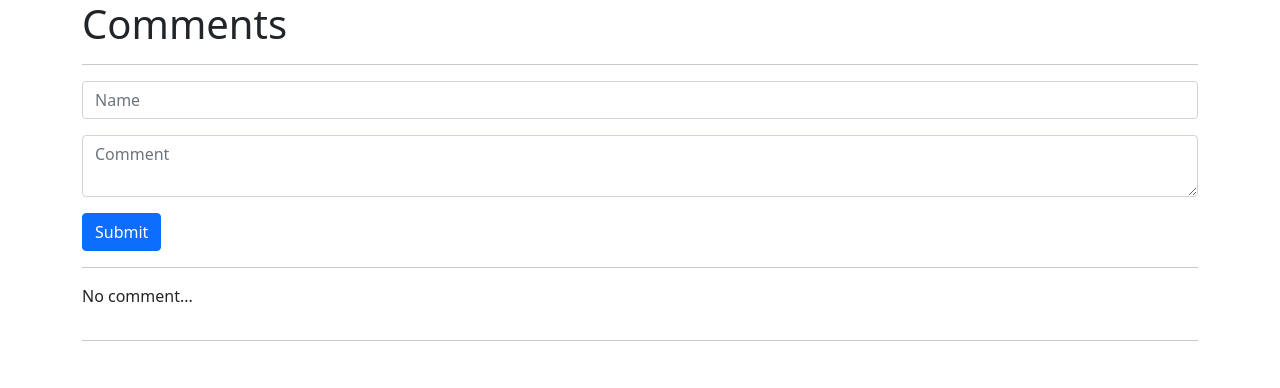
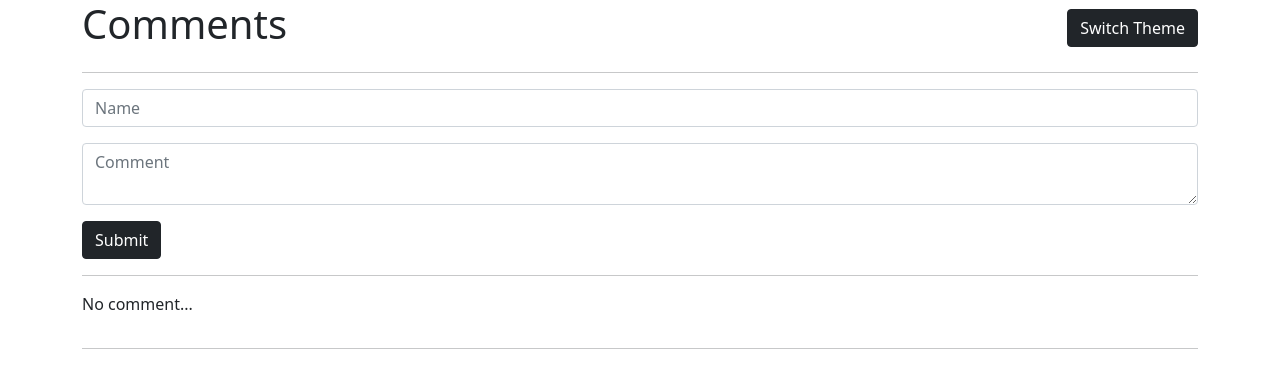
Before and after one commit to maikaodev/add-comment, a Vue app: page / in a window 1280 px wide. Shown: the top 388 px of the page. Built offline with nearby package versions, Linux system fonts and the light colour scheme.

Commit message:
Add theme button

```diff
--- a/public/index.html
+++ b/public/index.html
@@ -13,7 +13,7 @@
     />
     <title>Vuejs-CLI</title>
   </head>
-  <body>
+  <body id="default" class="default-theme">
     <noscript>
       <strong
         >We're sorry but <%= htmlWebpackPlugin.options.title %> doesn't work
--- a/src/components/Comments.vue
+++ b/src/components/Comments.vue
@@ -1,6 +1,9 @@
 <template>
   <div class="container">
-        <h1>Comments</h1>
+          <div class="d-flex justify-content-between align-items-center">
+            <h1>Comments</h1>
+            <button v-on:click="switchTheme" class="btn btn-dark" >Switch Theme</button>
+          </div>
         <hr />
 
         <FormToDo v-on:add-todo="addComment"></FormToDo>
@@ -32,10 +35,13 @@ export default {
     */
         data() {
           const savedComments = localStorage.getItem("comments");
+          const savedTheme = localStorage.getItem("theme");
+
           //Convertendo string em objeto para poder inserir no array.
           //Atribuir algum valor se tiver algo no localStorage, caso contrário será array vazia.
           return {
-            comments: savedComments ? JSON.parse(savedComments) : []
+            comments: savedComments ? JSON.parse(savedComments) : [],
+            theme: savedTheme ? savedTheme : "default-theme"
           }
         },
         methods: {
@@ -46,6 +52,28 @@ export default {
             removeComment(index) {
                 //Splice serve para apagar os itens do array, passando como parâmentro o index colhido pelo v-for e o total de itens queremos excluir.
             this.comments.splice(index, 1)
+            },
+            switchTheme(){
+
+                if(this.theme == "default-theme"){
+                    this.theme = "dark"
+                  }else{
+                    this.theme =  "default-theme"
+                  }
+
+            },
+            validatingClass(){
+
+              const getTheme = document.getElementById("default")
+
+
+              if(this.theme === "dark"){
+                  getTheme.classList.add("dark")
+                  getTheme.classList.remove("default-theme")
+              }else{
+                  getTheme.classList.remove("dark")
+                  getTheme.classList.add("default-theme")
+               }
             }
         },
         computed: {
@@ -59,12 +87,27 @@ export default {
           }
         },
         watch: {
-          //Ele observa o array e qualquer mudança ele vai imprimir. Podemos usar isso quando interagimos com Banco de Dados, localStorage etc.
+          //Ele observa o array e qualquer mudança ele vai imprimir(quando tem mudança). Podemos usar isso quando interagimos com Banco de Dados, localStorage etc.
           comments(val) {
             //convertendo objeto para string para poder salvar no localStorage
             localStorage.setItem("comments", JSON.stringify(val));
+          },
+          theme(val){
+
+              localStorage.setItem("theme", val)
+              this.validatingClass()
           }
-        }
+        },
+          created(){
+            this.validatingClass()
+          }
 
 }
 </script>
+
+<style>
+  body.dark {
+    background-color:#333;
+    color:#fff;
+  }
+</style>
--- a/src/components/FormToDo.vue
+++ b/src/components/FormToDo.vue
@@ -20,13 +20,14 @@
               v-model="message"
             ></textarea>
           </p>
-          <button v-on:click="addComment" type="submit" class="btn btn-primary" >Submit</button>
+          <button v-on:click="addComment" type="submit" class="button btn btn-dark">Submit</button>
           <hr />
         </div>
 </template>
 
 <script>
 export default {
+
   data(){
     return {
       name: "",
```
